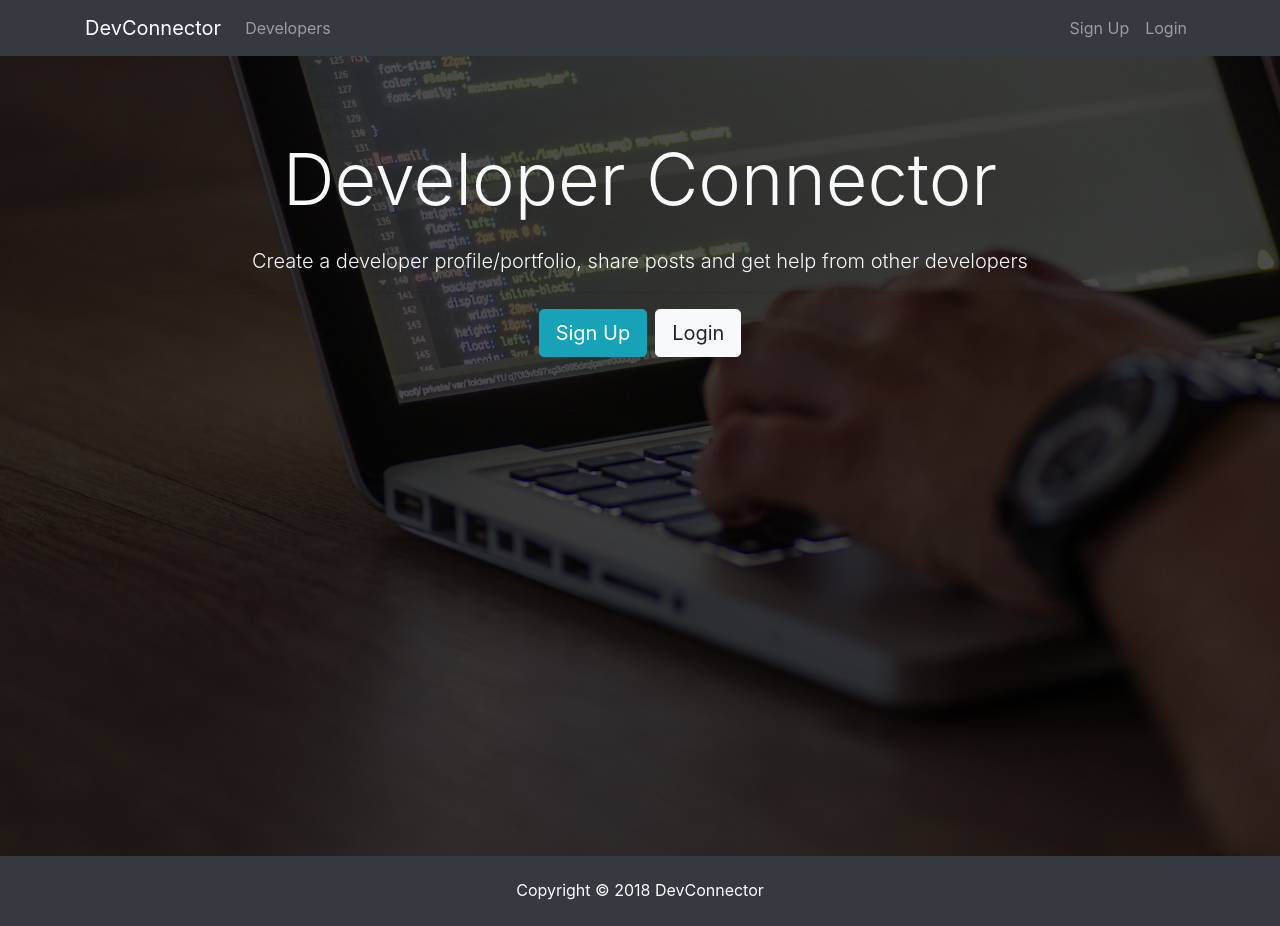
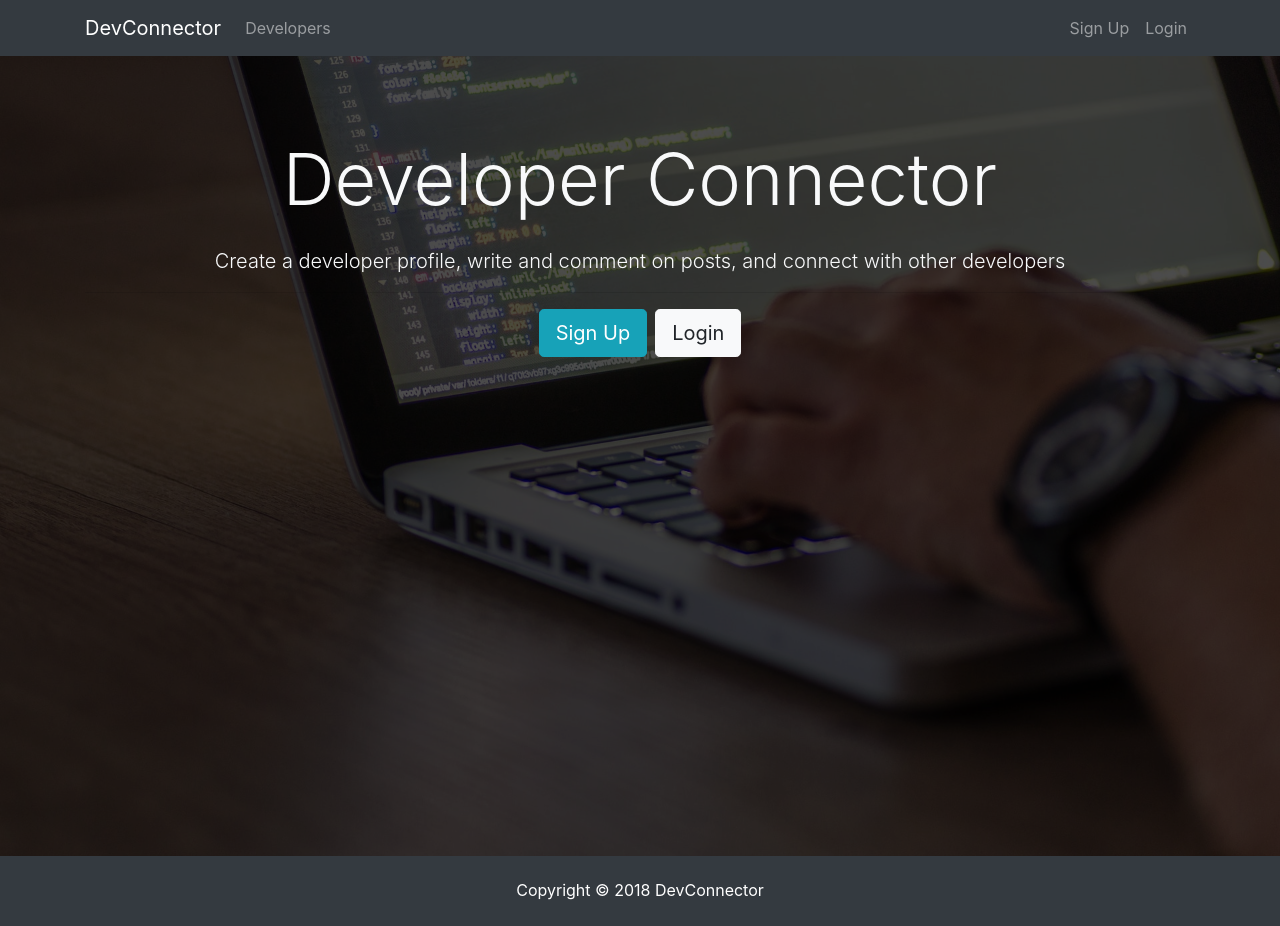
Before and after one commit to cgad/devconnector, a React (Create React App) app in the folder client/: page / in a window 1280 px wide. Built offline with nearby package versions, Linux system fonts and the light colour scheme.

Commit message:
Click event for prof-pic on individual post

```diff
--- a/client/src/components/create-profile/CreateProfile.js
+++ b/client/src/components/create-profile/CreateProfile.js
@@ -189,7 +189,7 @@ class CreateProfile extends Component {
                   value={this.state.skills}
                   onChange={this.onChange}
                   error={errors.skills}
-                  info="Please use comma-separated values (eg. HTML, CSS, JavaScript)"
+                  info="Please use comma-separated values (eg. HTML,CSS,JavaScript)"
                 />
                 <TextFieldGroup
                   placeholder="GitHub Username"
--- a/client/src/components/edit-profile/EditProfile.js
+++ b/client/src/components/edit-profile/EditProfile.js
@@ -252,7 +252,7 @@ class CreateProfile extends Component {
                   value={this.state.skills}
                   onChange={this.onChange}
                   error={errors.skills}
-                  info="Please use comma-separated values (eg. HTML, CSS, JavaScript)"
+                  info="Please use comma-separated values (eg. HTML,CSS,JavaScript)"
                 />
                 <TextFieldGroup
                   placeholder="GitHub Username"
--- a/client/src/components/layout/Landing.js
+++ b/client/src/components/layout/Landing.js
@@ -22,8 +22,7 @@ class Landing extends Component {
                 <h1 className="display-3 mb-4">Developer Connector</h1>
                 <p className="lead">
                   {" "}
-                  Create a developer profile/portfolio, share posts and get help
-                  from other developers
+                  Create a developer profile, write and comment on posts, and connect with other developers
                 </p>
                 <hr />
                 <Link className="btn btn-lg btn-info mr-2" to="/register">
--- a/client/src/components/posts/PostItem.js
+++ b/client/src/components/posts/PostItem.js
@@ -46,7 +46,7 @@ class PostItem extends Component {
       <div className="card card-body mb-3">
         <div className="row">
           <div className="col-md-2">
-            <a id="prof-link">
+            <a id="prof-link" onclick={this.onPicClick.bind(this)}>
               <img
                 className="rounded-circle d-none d-md-block"
                 src={post.avatar}
```
